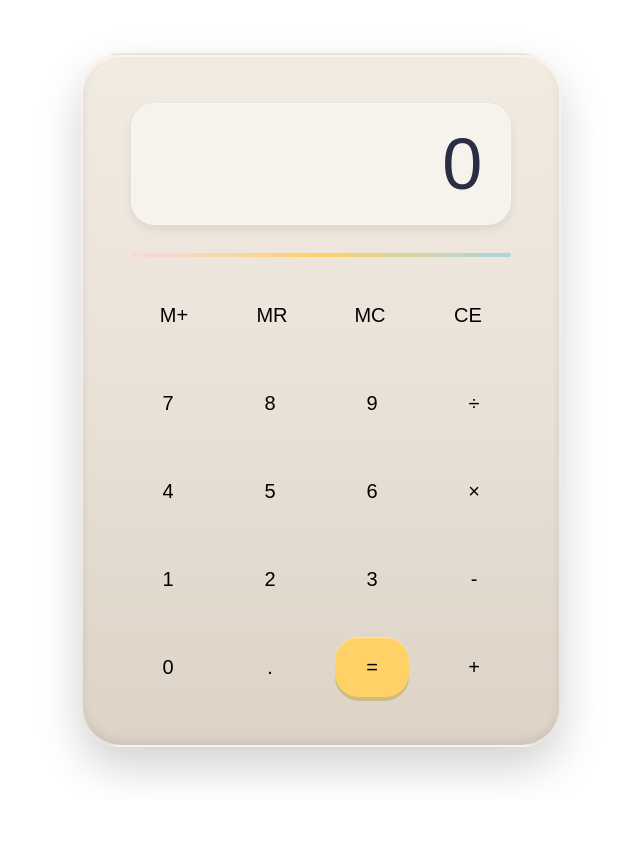
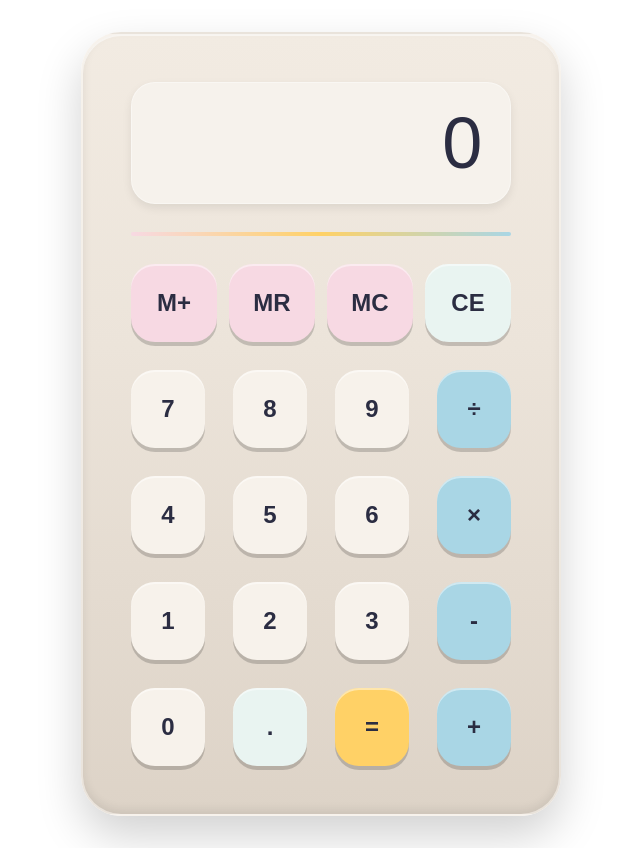
Before and after one commit to ruddycruzc/calculator-converter-weather, an Angular app: page / in a window 1280 px wide. Shown: the whole page, without its empty margins (319-959 px from the left). Before the commit the page ends 800 px from the top, so only its background shows below. Built offline with nearby package versions, Linux system fonts and the light colour scheme; a web font is replaced by a local one.

Commit message:
style(calculator): enhance button styles and add focus ring for better accessibility

```diff
--- a/src/app/features/calculator/components/calculator-button/calculator-button.css
+++ b/src/app/features/calculator/components/calculator-button/calculator-button.css
@@ -4,34 +4,97 @@
     align-items: center;
 
     width: 100%;
-  min-height: 60px;
+    min-height: 64px;
 
     border: none;
     border-radius: var(--radius-lg);
 
     cursor: pointer;
+    user-select: none;
 
     font-family: var(--font-heading);
     font-size: 1.25rem;
+    font-weight: 700;
+    color: var(--text-primary);
 
-  transition: transform .15s ease,
-              box-shadow .15s ease,
-              background-color .15s ease;
+    transition:
+        transform var(--transition-fast),
+        box-shadow var(--transition-fast),
+        background-color var(--transition-fast),
+        color var(--transition-fast);
+
+    box-shadow:
+        inset 0 2px 0 rgba(255, 255, 255, .45),
+        0 4px 0 var(--button-shadow);
 }
+
+.calculator-button--number {
+
+    background: var(--button-number);
+
+    color: var(--text-primary);
+
+}
+
+.calculator-button--operator {
+
+    background: var(--button-operator);
+
+}
+
+.calculator-button--memory {
+
+    background: var(--button-memory);
+
+}
+
+.calculator-button--action {
+
+    background: var(--button-action);
+
+}
+
 .calculator-button--equals {
     background: var(--yellow);
+}
 
-  box-shadow:
-    inset 0 1px 0 rgba(255,255,255,.4),
-    0 4px 0 rgba(170,145,0,.35);
+.calculator-button:hover {
+
+    transform: translateY(-2px);
+
+    filter: brightness(1.05);
+
 }
-.calculator-button--equals:hover {
-  transform: translateY(-2px);
-}
-.calculator-button--equals:active {
+
+.calculator-button:active {
+
     transform: translateY(2px);
 
     box-shadow:
-    inset 0 1px 0 rgba(255,255,255,.4),
-    0 2px 0 rgba(170,145,0,.35);
+        inset 0 3px 6px rgba(0, 0, 0, .12),
+        0 1px 0 var(--button-shadow-active);
+
 }
+
+.calculator-button:focus-visible {
+    outline: 3px solid var(--focus-ring);
+    outline-offset: 2px;
+
+}
+@media (min-width: 768px) {
+
+  .calculator-button {
+    min-height: 72px;
+    font-size: 1.4rem;
+  }
+
+}
+
+@media (min-width: 1024px) {
+
+  .calculator-button {
+    min-height: 78px;
+    font-size: 1.5rem;
+  }
+
+}
--- a/src/styles.css
+++ b/src/styles.css
@@ -43,6 +43,22 @@
 
 --border-color: #E2E8F0;
 
+/* Calculator */
+
+--button-number: #F7F2EB;
+
+--button-operator: #A9D6E5;
+
+--button-memory: #F7D9E3;
+
+--button-action: #E9F4F1;
+
+--button-equals: #FFD166;
+
+--button-shadow: rgba(0,0,0,.18);
+
+--button-shadow-active: rgba(0,0,0,.10);
+
 
   /* Glass */
 --glass-border: rgba(255,255,255,.35);
@@ -63,5 +79,10 @@
 
   /* Animation */
 --transition: .25s ease;
+--transition-fast: .15s ease;
+
+/* Focus */
+
+--focus-ring: #7CC6FF;
 
 }
```
Lines whose indentation alone changed are shown as unchanged.
